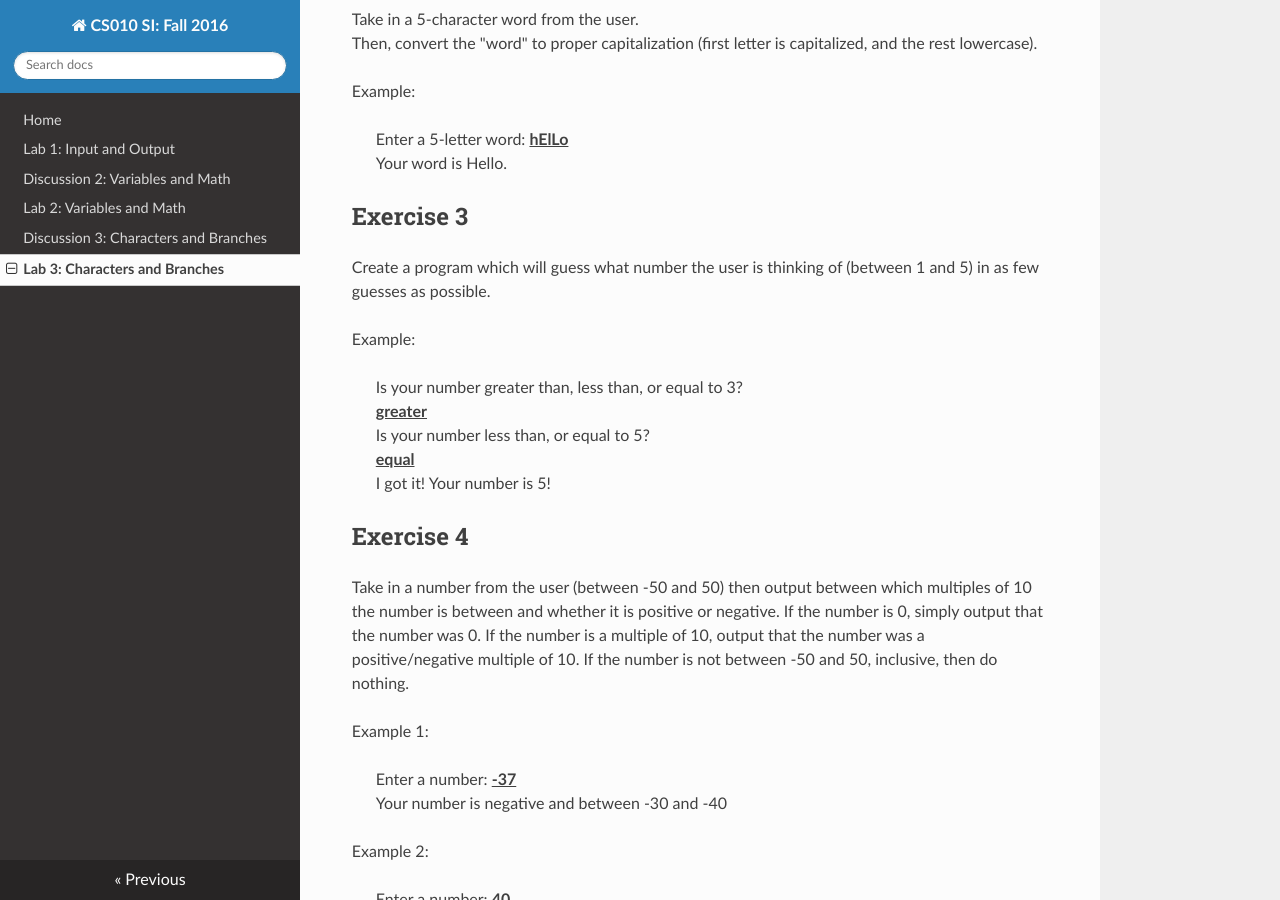
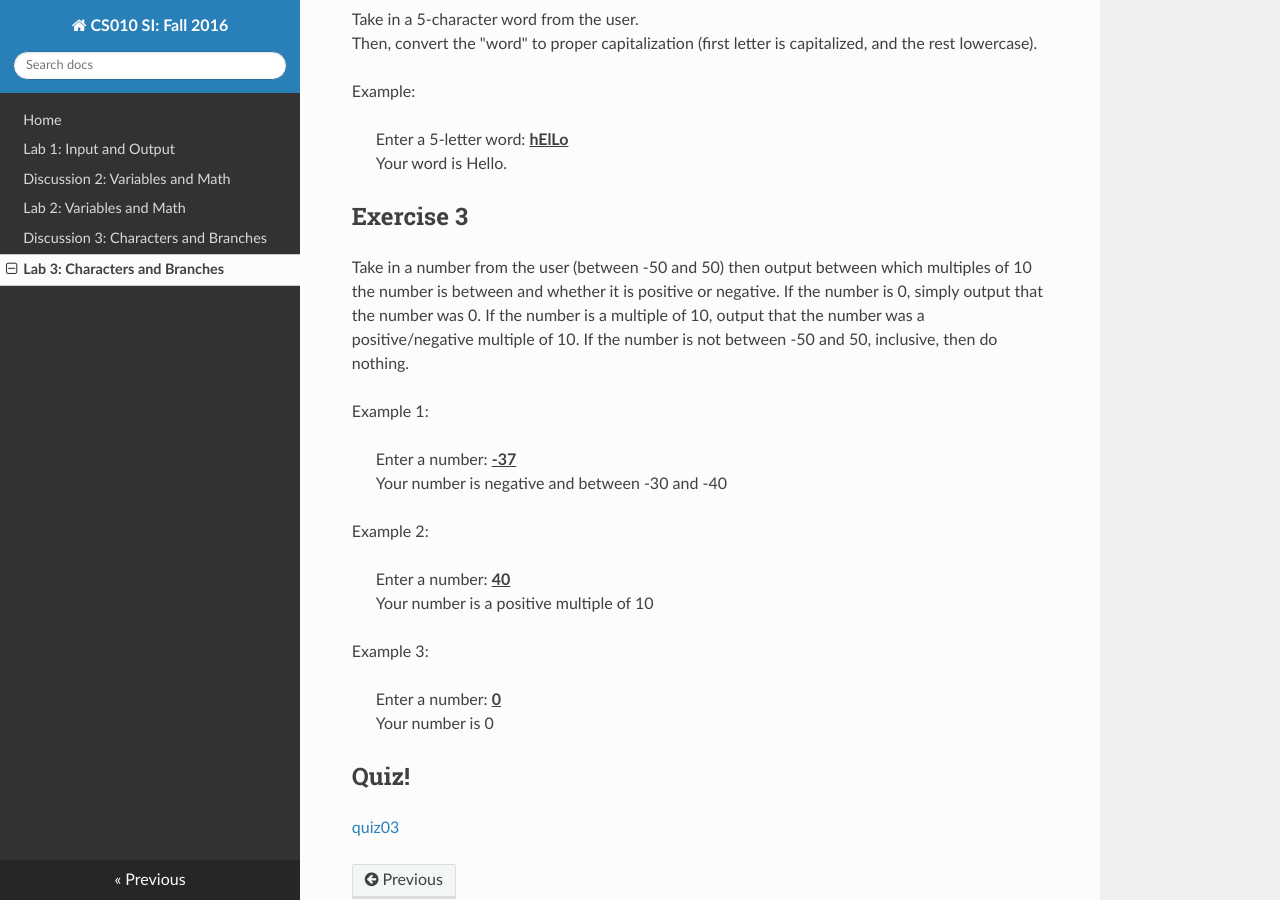
Before and after one commit to cs-si-ucr/cs10, an MkDocs documentation site: the page built from docs/lab03.md, in a window 1280 px wide and 900 px high, scrolled down 491 px. Built offline with MkDocs 1.6.1, drawn with Linux system fonts in a browser that asks for light colours; nearby versions of some CDN libraries; old or Windows-style settings are respelled for this version of MkDocs.

Commit message:
remove useless exercise

```diff
--- a/docs/lab03.md
+++ b/docs/lab03.md
@@ -30,20 +30,6 @@ Example:
 Exercise 3
 ---
 
-Create a program which will guess what number the user is thinking of (between 1 and 5) in as few guesses as possible.
-
-Example:
-
-> Is your number greater than, less than, or equal to 3?<br>
-> <u>**greater**</u><br>
-> Is your number less than, or equal to 5?<br>
-> <u>**equal**</u><br>
-> I got it! Your number is 5!
-
-
-Exercise 4
----
-
 Take in a number from the user (between -50 and 50) then output between which multiples of 10 the number is between and whether it is positive or negative.
 If the number is 0, simply output that the number was 0.
 If the number is a multiple of 10, output that the number was a positive/negative multiple of 10.
```
